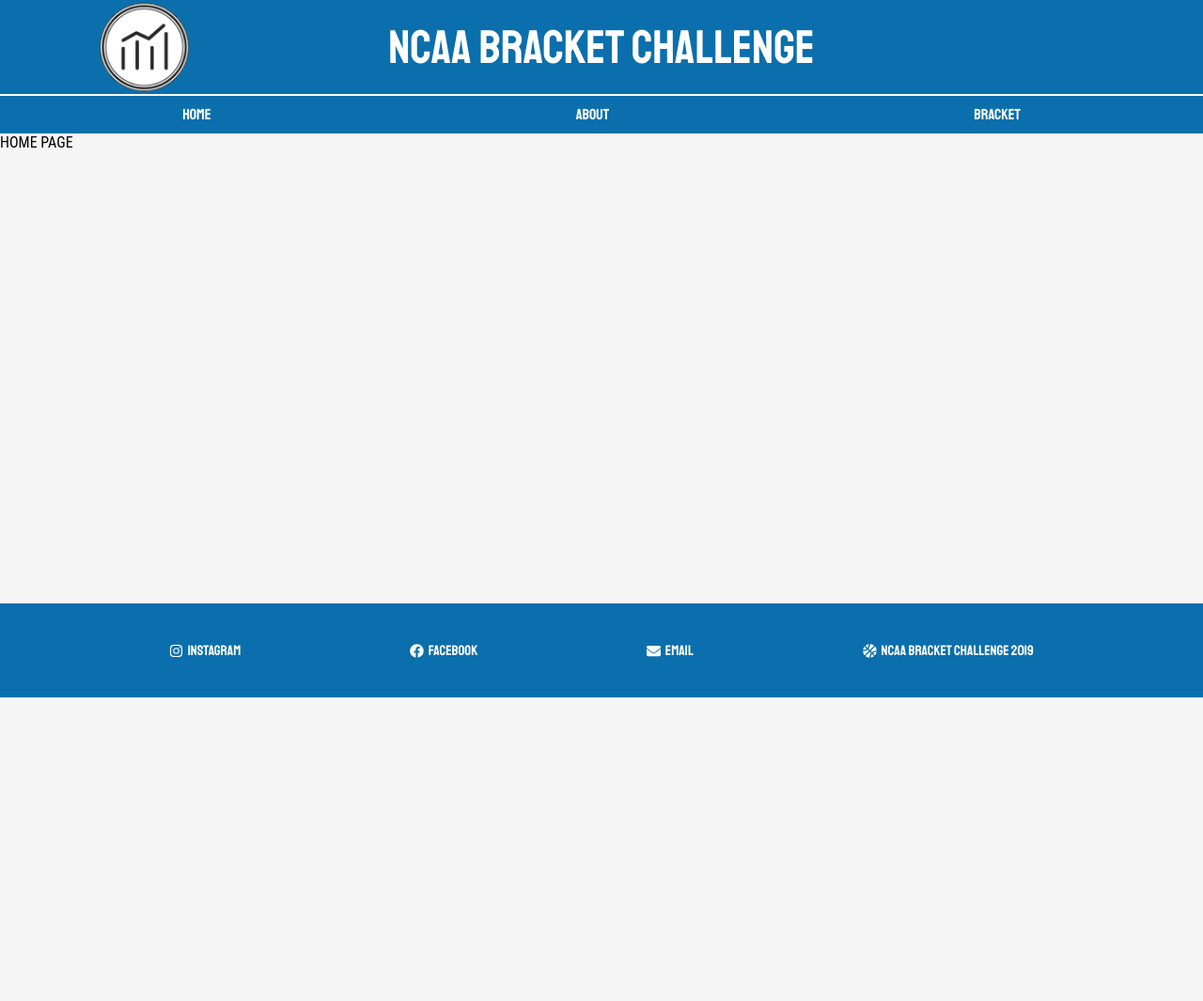
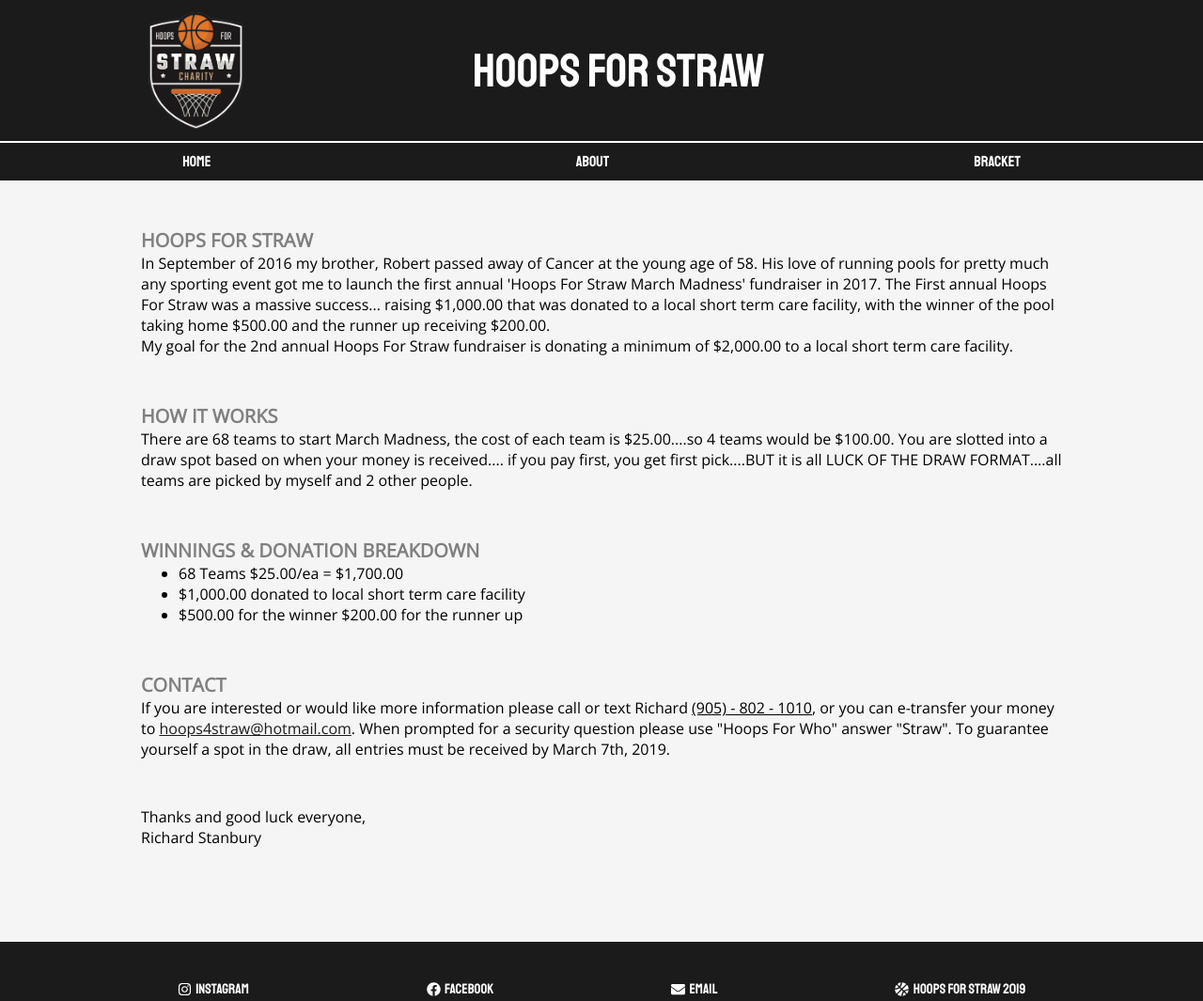
Before and after one commit to alexanderMontague/NCAA-Charity-Bracket-Site, a React app: page / in a window 1280 px wide. Shown: the whole page at 94% size. Before the commit the page ends 800 px from the top, so only its background shows below. Built offline with nearby package versions, Linux system fonts and the light colour scheme.

Commit message:
Update hoops for straw with new colors, logo, and home page

```diff
--- a/src/components/Footer/Footer.scss
+++ b/src/components/Footer/Footer.scss
@@ -2,7 +2,7 @@
   height: 100px;
   font-family: "Staatliches";
   font-size: 15px;
-  background: #0a6fac;
+  background: #1b1b1b;
   color: #ffffff;
   display: flex;
   justify-content: space-evenly;
--- a/src/components/Footer/index.js
+++ b/src/components/Footer/index.js
@@ -32,7 +32,7 @@ const Footer = props => {
       </span>
       <span className={styles.footerItem}>
         <FaBasketballBall />
-        &nbsp; NCAA Bracket Challenge {new Date().getFullYear()}
+        &nbsp; Hoops for Straw {new Date().getFullYear()}
       </span>
     </div>
   );
--- a/src/components/Header/Header.scss
+++ b/src/components/Header/Header.scss
@@ -1,8 +1,8 @@
 .headerBar {
   font-family: "Staatliches";
   font-size: 50px;
-  height: 100px;
-  background: #0a6fac;
+  height: 150px;
+  background: #1b1b1b;
   color: #ffffff;
   display: flex;
   align-items: center;
@@ -10,29 +10,16 @@
 }
 
 .logo {
-  height: 100px;
-  width: 100px;
-
-  @media (max-width: 675px) {
-    width: 75px;
-    height: 75px;
-  }
+  height: 125px;
+  padding-left: 36px;
 }
 
 .title {
   min-width: 100px;
-
-  @media (max-width: 675px) {
-    font-size: 7vw;
-  }
 }
 
 .filler {
   min-width: 100px;
-
-  @media (max-width: 675px) {
-    min-width: 0;
-  }
 }
 
 .navBar {
@@ -41,7 +28,7 @@
   justify-content: space-around;
   align-items: center;
   height: 40px;
-  background: #0a6fac;
+  background: #1b1b1b;
   border-top: 2px solid #ffffff;
   color: #ffffff;
 }
--- a/src/components/Header/index.js
+++ b/src/components/Header/index.js
@@ -2,13 +2,13 @@ import React, { Fragment } from "react";
 import styles from "./Header.scss";
 import { Link } from "react-router-dom";
 
-import wavLogo from "../../assets/logo.png";
+import hoopsLogo from "../../assets/hoopsLogo.png";
 
 const Header = props => {
   return (
     <Fragment>
       <div className={styles.headerBar}>
-        <img className={styles.logo} src={wavLogo} alt="NCAA" />
+        <img className={styles.logo} src={hoopsLogo} alt="NCAA" />
         <div className={styles.title}>{props.headerTitle}</div>
         <div className={styles.filler} />
       </div>
--- a/src/components/Home/Home.scss
+++ b/src/components/Home/Home.scss
@@ -0,0 +1,8 @@
+.homeContainer {
+  font-family: "Open Sans", sans-serif;
+  padding: 50px 150px;
+}
+
+.paragraphContainer {
+  padding-bottom: 50px;
+}
--- a/src/components/Home/index.js
+++ b/src/components/Home/index.js
@@ -1,7 +1,73 @@
 import React from "react";
+import styles from "./Home.scss";
 
 const Home = () => {
-  return <div>HOME PAGE</div>;
+  return (
+    <div className={styles.homeContainer}>
+      <div className={styles.paragraphContainer}>
+        <b style={{ color: "grey", fontSize: "20px" }}>HOOPS FOR STRAW</b>
+        <br />
+        In September of 2016 my brother, Robert passed away of Cancer at the
+        young age of 58. His love of running pools for pretty much any sporting
+        event got me to launch the first annual 'Hoops For Straw March Madness'
+        fundraiser in 2017. The First annual Hoops For Straw was a massive
+        success... raising $1,000.00 that was donated to a local short term care
+        facility, with the winner of the pool taking home $500.00 and the runner
+        up receiving $200.00.
+        <br />
+        My goal for the 2nd annual Hoops For Straw fundraiser is donating a
+        minimum of $2,000.00 to a local short term care facility.
+      </div>
+
+      <div className={styles.paragraphContainer}>
+        <b style={{ color: "grey", fontSize: "20px" }}>HOW IT WORKS</b>
+        <br />
+        There are 68 teams to start March Madness, the cost of each team is
+        $25.00....so 4 teams would be $100.00. You are slotted into a draw spot
+        based on when your money is received.... if you pay first, you get first
+        pick....BUT it is all LUCK OF THE DRAW FORMAT....all teams are picked by
+        myself and 2 other people.
+        <br />
+      </div>
+
+      <div className={styles.paragraphContainer}>
+        <b style={{ color: "grey", fontSize: "20px" }}>
+          WINNINGS & DONATION BREAKDOWN
+        </b>
+        <br />
+        <ul style={{ margin: "0" }}>
+          <li>68 Teams $25.00/ea = $1,700.00</li>
+          <li>$1,000.00 donated to local short term care facility</li>
+          <li>$500.00 for the winner $200.00 for the runner up</li>
+        </ul>
+      </div>
+
+      <div className={styles.paragraphContainer}>
+        <b style={{ color: "grey", fontSize: "20px" }}>CONTACT</b>
+        <br />
+        If you are interested or would like more information please call or text
+        Richard{" "}
+        <span style={{ textDecoration: "underline" }}>(905) - 802 - 1010</span>,
+        or you can e-transfer your money to&nbsp;
+        <a
+          style={{ color: "#1b1b1b", textDecoration: "underline" }}
+          href="mailto:hoops4straw@hotmail.com"
+        >
+          hoops4straw@hotmail.com
+        </a>
+        . When prompted for a security question please use "Hoops For Who"
+        answer "Straw". To guarantee yourself a spot in the draw, all entries
+        must be received by March 7th, 2019.
+        <br />
+      </div>
+
+      <div className={styles.paragraphContainer}>
+        Thanks and good luck everyone,
+        <br />
+        Richard Stanbury
+      </div>
+    </div>
+  );
 };
 
 export default Home;
--- a/src/containers/Bracket/index.js
+++ b/src/containers/Bracket/index.js
@@ -8,37 +8,37 @@ class Bracket extends Component {
         <div id="DIV_1">
           <ul id="UL_2">
             <li id="LI_3">
-              <strong id="STRONG_4">1st ROUND</strong>March 15-16
+              <strong id="STRONG_4">1st ROUND</strong>March 21-22
             </li>
             <li id="LI_5">
-              <strong id="STRONG_6">2nd ROUND</strong>March 17-18
+              <strong id="STRONG_6">2nd ROUND</strong>March 23-24
             </li>
             <li id="LI_7">
-              <strong id="STRONG_8">SWEET 16</strong>March 22-23
+              <strong id="STRONG_8">SWEET 16</strong>March 28-29
             </li>
             <li id="LI_9">
-              <strong id="STRONG_10">ELITE EIGHT</strong>March 24-25
+              <strong id="STRONG_10">ELITE EIGHT</strong>March 30-31
             </li>
             <li id="LI_11">
-              <strong id="STRONG_12">FINAL FOUR</strong>March 31
+              <strong id="STRONG_12">FINAL FOUR</strong>April 6
             </li>
             <li id="LI_13">
-              <strong id="STRONG_14">CHAMPION</strong>April 2
+              <strong id="STRONG_14">CHAMPIONSHIP</strong>April 8
             </li>
             <li id="LI_15">
-              <strong id="STRONG_16">FINAL FOUR</strong>March 31
+              <strong id="STRONG_16">FINAL FOUR</strong>April 6
             </li>
             <li id="LI_17">
-              <strong id="STRONG_18">ELITE EIGHT</strong>March 24-25
+              <strong id="STRONG_18">ELITE EIGHT</strong>March 30-31
             </li>
             <li id="LI_19">
-              <strong id="STRONG_20">SWEET 16</strong>March 22-23
+              <strong id="STRONG_20">SWEET 16</strong>March 28-29
             </li>
             <li id="LI_21">
-              <strong id="STRONG_22">2nd ROUND</strong>March 17-16
+              <strong id="STRONG_22">2nd ROUND</strong>March 23-24
             </li>
             <li id="LI_23">
-              <strong id="STRONG_24">1st ROUND</strong>March 15-16
+              <strong id="STRONG_24">1st ROUND</strong>March 21-22
             </li>
           </ul>
           <div id="DIV_25">
@@ -1765,7 +1765,7 @@ class Bracket extends Component {
                 </div>
               </div>
               <div id="DIV_653">
-                <div id="DIV_654">San Antonio, TX</div>
+                <div id="DIV_654">Minneapolis, MN</div>
                 <div id="DIV_655">
                   <dl id="DL_656">
                     <dt id="DT_657">
@@ -1796,7 +1796,6 @@ class Bracket extends Component {
                     </dd>
                   </dl>
                 </div>
-                <div id="DIV_665">San Antonio, TX</div>
                 <div id="DIV_666">
                   <dl id="DL_667">
                     <dt id="DT_668">
--- a/src/containers/BracketLayout/index.js
+++ b/src/containers/BracketLayout/index.js
@@ -10,7 +10,7 @@ class BracketLayout extends Component {
   render() {
     return (
       <div className={styles.appContainer}>
-        <Header headerTitle="NCAA Bracket Challenge" />
+        <Header headerTitle="Hoops for Straw" />
         <div className={styles.contentContainer}>{this.props.children}</div>
         <Footer />
       </div>
--- a/src/index.html
+++ b/src/index.html
@@ -9,6 +9,10 @@
     <!-- Fonts -->
     <link
       href="https://fonts.googleapis.com/css?family=Staatliches"
+      rel="stylesheet"
+    />
+    <link
+      href="https://fonts.googleapis.com/css?family=Open+Sans"
       rel="stylesheet"
     />
 
```
Also changed, not shown: src/assets/hoopsLogo.png (added), src/assets/logo.png (deleted).
